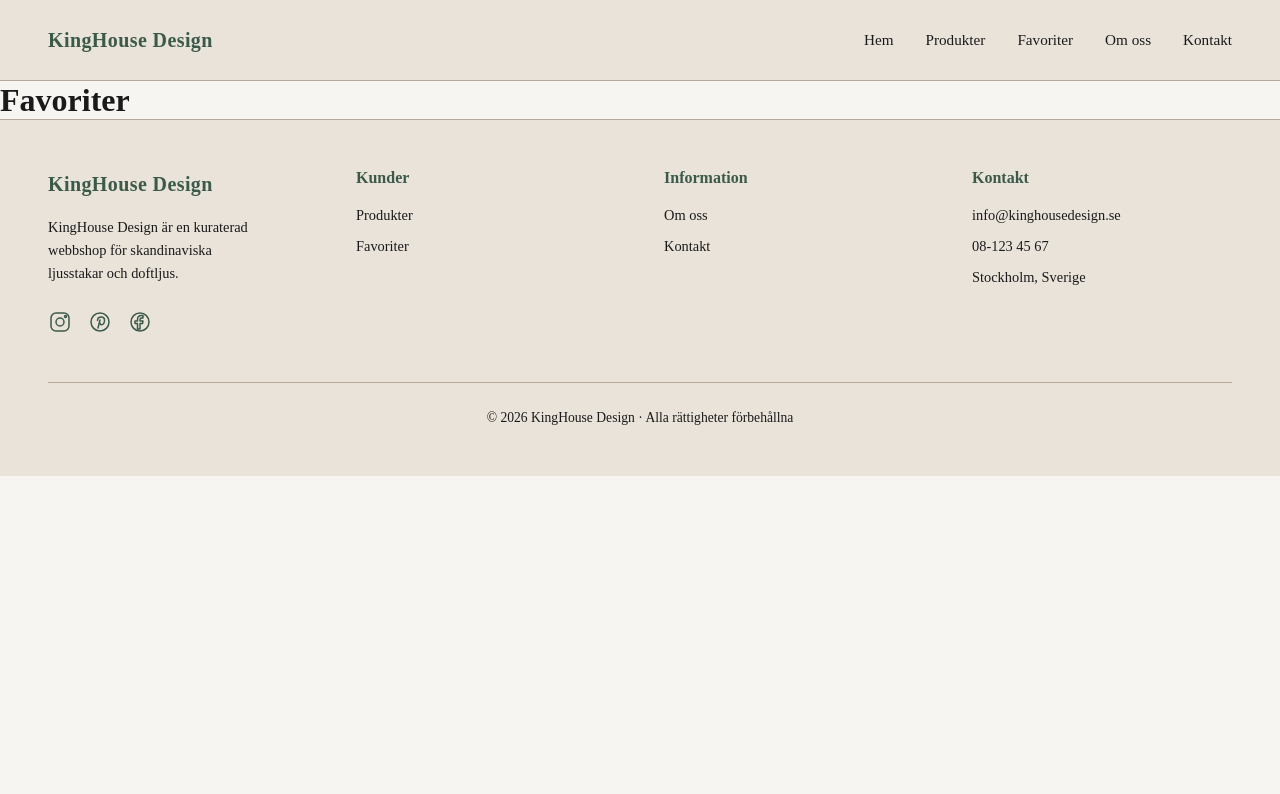
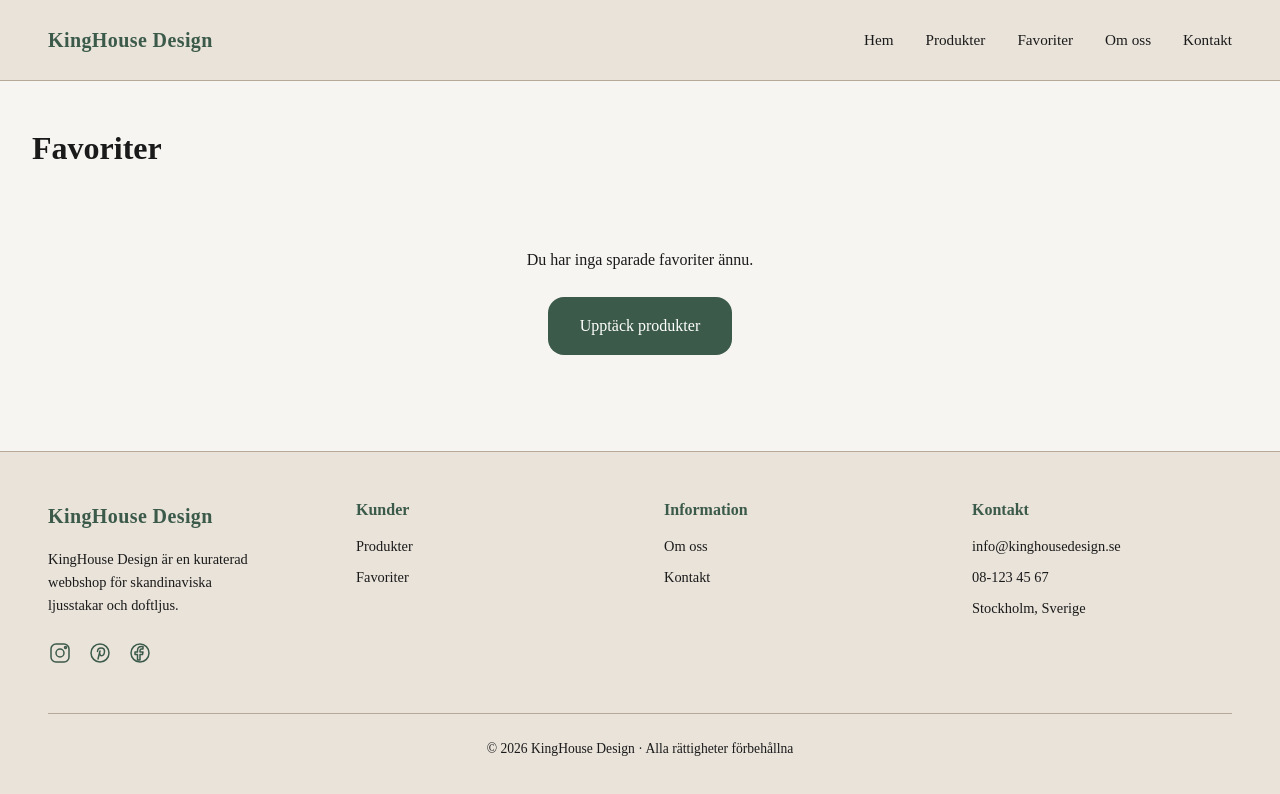
Before and after one commit to KingaSzayer-Iths/kinghouse-nextjs, a Next.js app: page /favorites in a window 1280 px wide. Shown: the top 794 px of the page. Built offline with nearby package versions, Linux system fonts and the light colour scheme; data requests are answered from the project's data file.

Commit message:
style favorites page layout

```diff
--- /dev/null
+++ b/src/app/favorites/page.module.css
@@ -0,0 +1,10 @@
+/* Favoritsida */
+.favoritesPage {
+  padding-block: var(--space-xl);
+  padding-inline: var(--space-lg);
+}
+
+/* Sidrubrik */
+.title {
+  margin-block-end: var(--space-lg);
+}
--- a/src/app/favorites/page.tsx
+++ b/src/app/favorites/page.tsx
@@ -1,8 +1,15 @@
+import FavoritesList from "@/components/FavoritesList/FavoritesList";
+import styles from "./page.module.css";
+
+
+
+
 export default function FavoritesPage() {
   return (
-    <main id="main-content">
-      {/* Tillfälligt innehåll tills favoritsidan byggs */}
-      <h1>Favoriter</h1>
+    <main id="main-content" className={styles.favoritesPage}>
+      <h1 className={styles.title}>Favoriter</h1>
+
+      <FavoritesList />
     </main>
   );
 }
```
